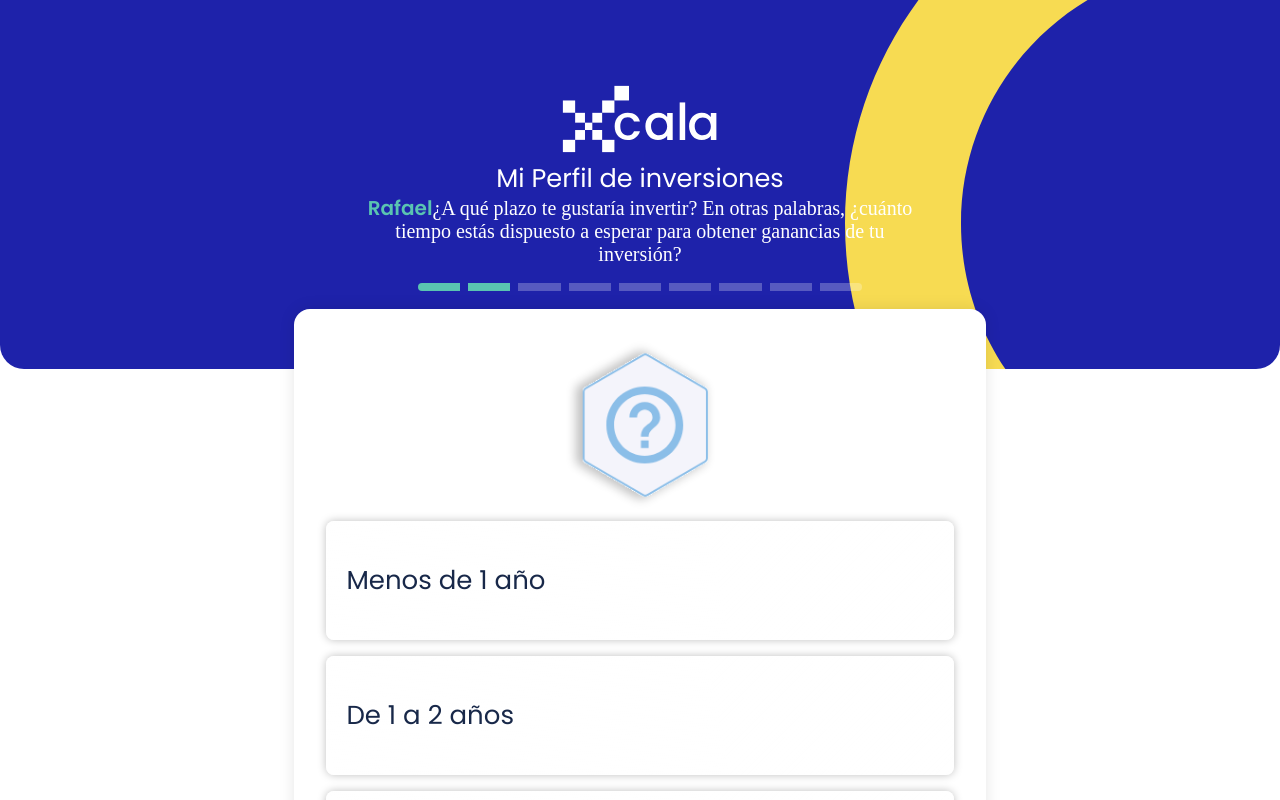
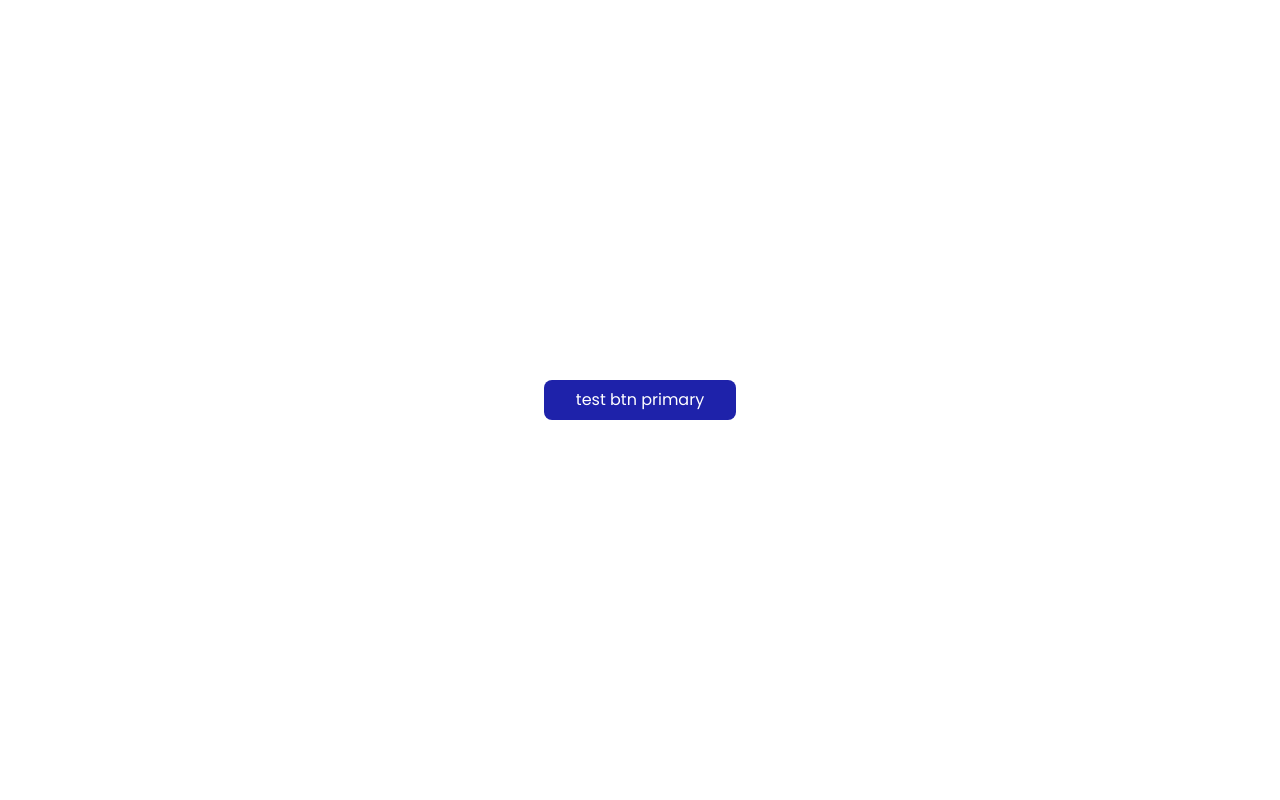
Before and after one commit to PandaDesigner/xcala-mui, a React (Vite) app: page / in a window 1280 px wide. Shown: the top 800 px of the page. Built offline with nearby package versions, Linux system fonts and the light colour scheme; a web font is replaced by a local one.

Commit message:
[prfmaestre]: esteped listo

```diff
--- /dev/null
+++ b/src/components/NewComponentApp/Button/ButtonsXcala.jsx
@@ -0,0 +1,61 @@
+import { Button, Stack, Typography, styled } from '@mui/material';
+
+const BtnPrimary = styled(Button)({
+  borderRadius: '8px',
+  padding: '8px 32px',
+  backgroundColor: '#1E22AA',
+  color: '#fff',
+  textTransform: 'none',
+  '&:hover': {
+    backgroundColor: '#151774',
+  },
+});
+
+const IconsDone = styled('img')({
+  width: '24px',
+  height: '24px',
+  margin: '0px',
+});
+
+export const ButtonsPrimary = ({
+  name,
+  sx,
+  onClick,
+  src,
+  fontSize = '16px',
+  disabled = false,
+  props,
+}) => {
+  return (
+    <Button
+      disableElevation
+      variant='contained'
+      onClick={onClick}
+      disabled={disabled}
+      sx={{
+        ...sx,
+        borderRadius: '8px',
+        padding: '8px 32px',
+        //backgroundColor: '#1E22AA',
+        //color: '#fff',
+        textTransform: 'none',
+        // '&:hover': {
+        //   backgroundColor: '#151774',
+        // },
+      }}
+      {...props}
+    >
+      <Stack
+        flexDirection={'row'}
+        gap={2}
+        sx={{
+          justifyContent: 'center',
+          alignItems: 'center',
+        }}
+      >
+        {src && <IconsDone src={src} />}
+        <Typography fontSize={fontSize}>{name}</Typography>
+      </Stack>
+    </Button>
+  );
+};
--- a/src/components/RegisterSection/layout/SectionInternalLayout.jsx
+++ b/src/components/RegisterSection/layout/SectionInternalLayout.jsx
@@ -297,8 +297,12 @@ export const SectionInternalLayout = ({
               <Box
                 sx={{
                   margin: ' 0px auto',
-                  marginTop: '16px',
-                  width: { xs: '300px', md: '444px' },
+                  marginTop: {
+                    xs: 'clamp(1.8rem, 4.4313rem + -6.1069vw, 1.5rem)',
+                    md: '16px',
+                  },
+                  width: '100%',
+                  maxWidth: '444px',
                 }}
               >
                 <SteperContent>
--- a/src/components/RegisterSection/page/InitialPerfilPages.jsx
+++ b/src/components/RegisterSection/page/InitialPerfilPages.jsx
@@ -9,13 +9,14 @@ const SectionButton = styled(Stack)({
   position: 'relative',
   isolation: 'isolate',
   flexDirection: 'row',
-  width: '456px',
+  width: '60%',
+  maxWidth: '456px',
   justifyContent: 'center',
   alignItems: 'center',
   padding: '0px',
   boxSizing: 'border-box',
-  margin: '0px auto',
-  marginBottom: '1rem',
+  margin: '16px auto',
+  //marginBottom: '1rem',
 });
 
 export const InitialPerfilPages = ({ headerSteep = true }) => {
--- a/src/components/RegisterSection/page/RegisterPages.jsx
+++ b/src/components/RegisterSection/page/RegisterPages.jsx
@@ -1,8 +1,13 @@
 import { Stack } from '@mui/material';
 import { RegisterLayout } from '../layout/RegisterLayout';
 import { FromRegisterComponents, LoginsSection } from '../views';
+import { ButtonsPrimary } from '../../NewComponentApp/Button/ButtonsXcala';
 
 export const RegisterPages = () => {
+  const handlerTest = () => {
+    return console.log(2 + 2);
+  };
+
   return (
     <Stack
       sx={{
@@ -12,15 +17,25 @@ export const RegisterPages = () => {
         position: 'relative',
         overflow: 'hidden',
         padding: 0,
-        overscrollBehaviorX: 'contain',
+        //overscrollBehaviorX: 'contain',
       }}
     >
-      <RegisterLayout>
-        <FromRegisterComponents />
-        {/*
-        <LoginsSection />
-      */}
-      </RegisterLayout>
+      {/*
+    <RegisterLayout>
+      <FromRegisterComponents />
+    </RegisterLayout>
+      <LoginsSection />
+    */}
+      <Stack
+        sx={{
+          width: '100%',
+          height: '100vh',
+          alignItems: 'center',
+          justifyContent: 'center',
+        }}
+      >
+        <ButtonsPrimary name='test btn primary' onClick={handlerTest} />
+      </Stack>
     </Stack>
   );
 };
--- a/src/components/RegisterSection/views/FromRegisterComponents.jsx
+++ b/src/components/RegisterSection/views/FromRegisterComponents.jsx
@@ -248,13 +248,12 @@ export const FromRegisterComponents = () => {
           <Button
             variant='contained'
             sx={{
-              padding: '10px 16px',
-              width: '70%',
+              padding: '8px 16px',
+              width: '50%',
               margin: '20px auto',
               textTransform: 'none',
             }}
             disableElevation
-            disabled
           >
             Conrtinuar
           </Button>
--- a/src/main.jsx
+++ b/src/main.jsx
@@ -37,9 +37,9 @@ ReactDOM.createRoot(document.getElementById('root')).render(
 
       {/*
       <CashRescuePages />
+      <InitialPerfilPages headerSteep={true} />
+    */}
       <RegisterPages />
-    */}
-      <InitialPerfilPages />
       {/* <NotificationsXcala />
       <MyTransactionsPages /> */}
     </ThemeProvider>
```
